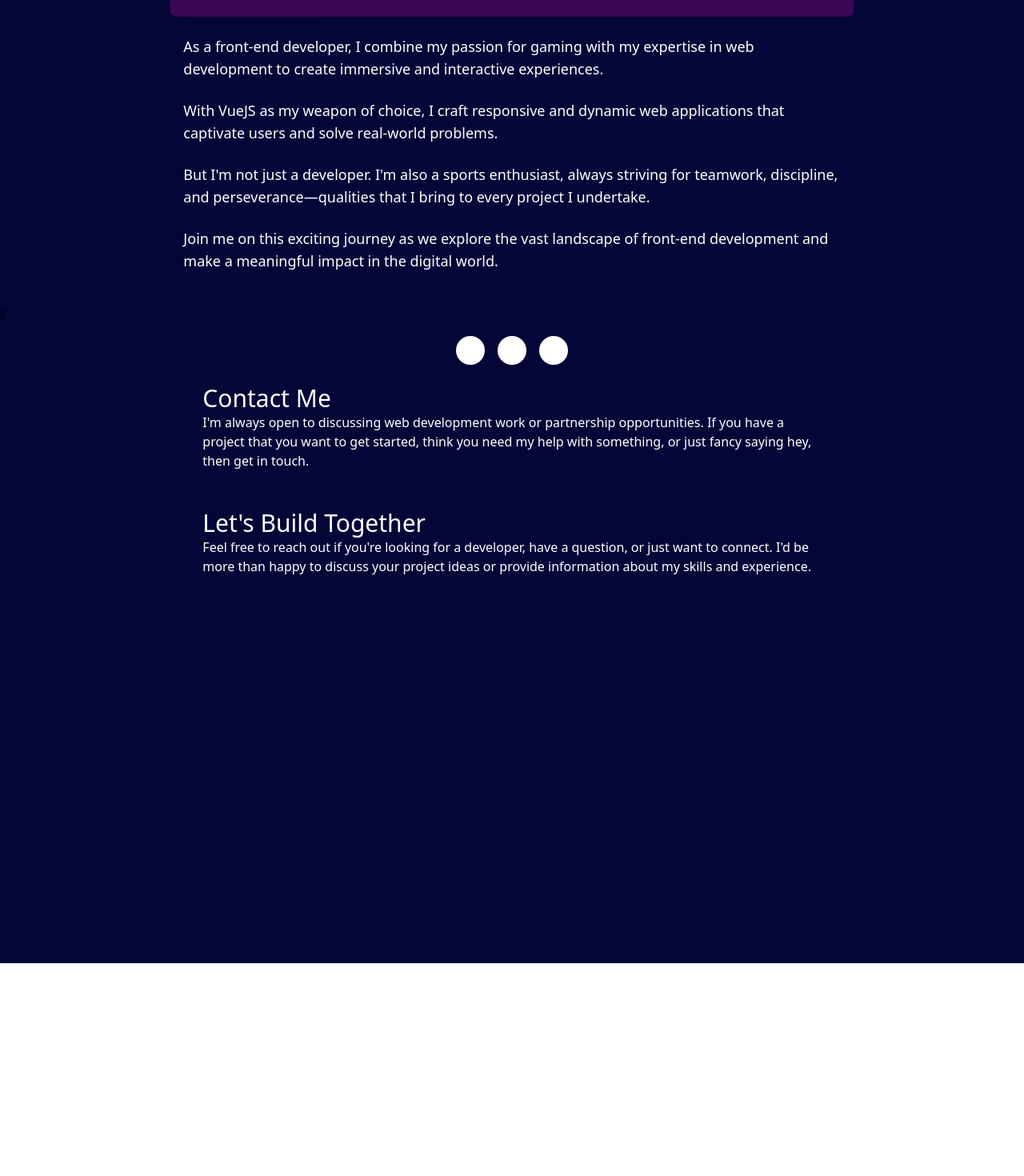
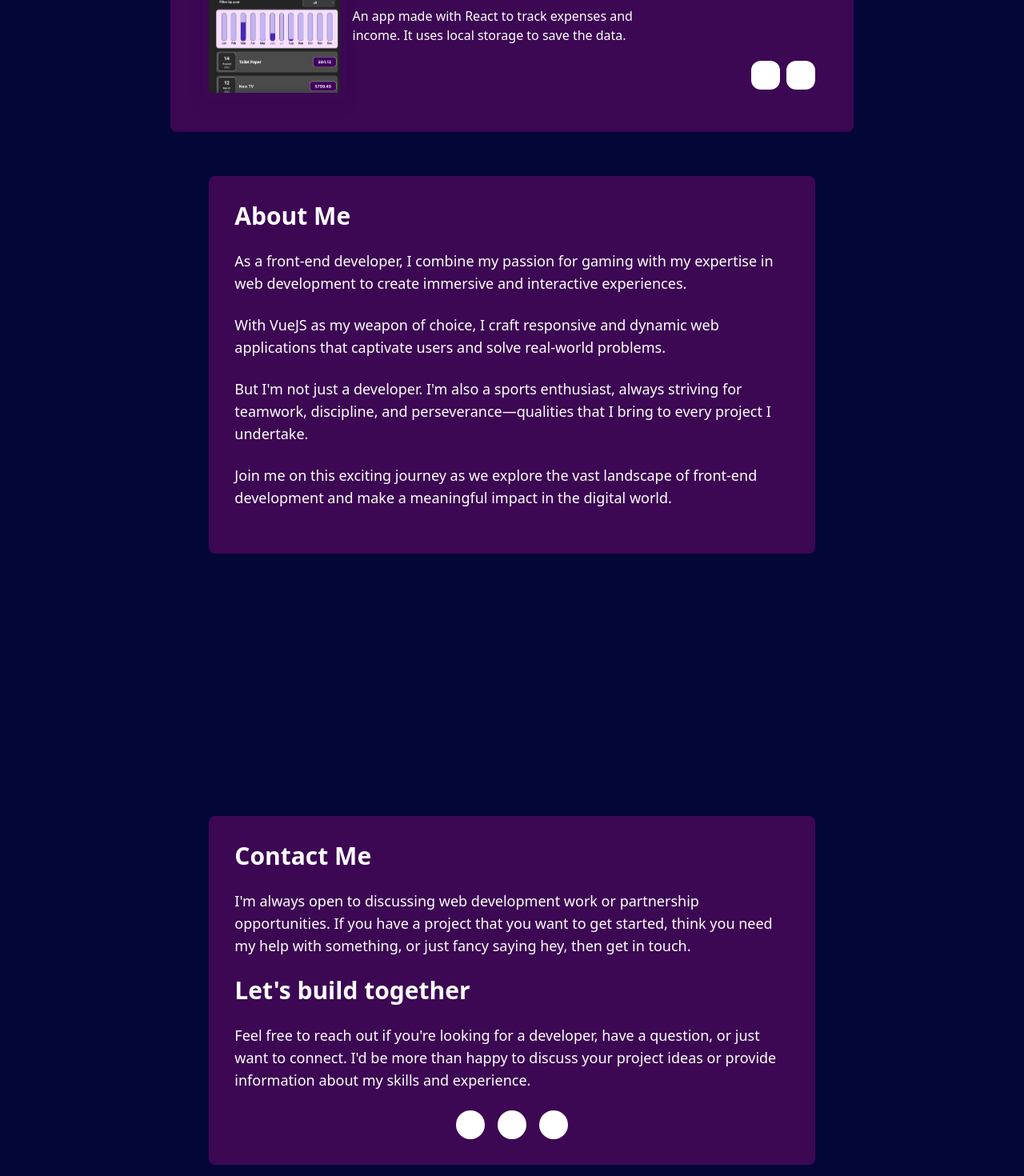
Before and after one commit to marcop96/marco-portfolio, a Vue app: page / in a window 1280 px wide. Shown: the part 1160-2630 px from the top of the page at 80% size. Before the commit the page ends 2364 px from the top, so only its background shows below. Built offline with nearby package versions, Linux system fonts and the light colour scheme.

Commit message:
Refactor styles in App.vue, CardComponent.vue, AboutMe.vue, ContactMe.vue, and HomePage.vue

```diff
--- a/src/App.vue
+++ b/src/App.vue
@@ -4,9 +4,9 @@
 </script>
 
 <template>
-  <div class="flex flex-col justify-center bg-[#030637]">
+  <div class="flex flex-col h-full justify-center bg-[#030637]">
     <TheHeader />
 
-    <RouterView />
+    <RouterView class="h" />
   </div>
 </template>
--- a/src/components/CardComponent.vue
+++ b/src/components/CardComponent.vue
@@ -15,7 +15,7 @@
 
 <template>
   <main
-    class="flex flex-col md:flex-row h-fit w-1/2 justify-center mx-auto my-2 p-2 bg-[#3C0753] rounded-lg shadow shadow-sm shadow-[#3C0753]"
+    class="flex flex-col md:flex-row h-fit w-1/2 justify-center mx-auto my-2 p-8 bg-[#3C0753] rounded-lg shadow shadow-sm shadow-[#3C0753]"
   >
     <img
       :src="getImageUrl(props.project.image)"
--- a/src/views/AboutMe.vue
+++ b/src/views/AboutMe.vue
@@ -2,8 +2,10 @@
 
 <template>
   <main
-    class="text-white flex flex-col justify-center w-2/3 mx-auto h-full p-4 align-top"
+    class="text-white flex flex-col p-12 md:w-2/3 min-h-100vh w-1/3 mx-auto h-100vh items-center"
   >
+    <div class="bg-[#3C0753] rounded-lg p-8">
+      <h1 class="text-3xl font-bold mb-6">About Me</h1>
       <p class="text-lg mb-6">
         As a front-end developer, I combine my passion for gaming with my
         expertise in web development to create immersive and interactive
@@ -15,12 +17,19 @@
       </p>
       <p class="text-lg mb-6">
         But I'm not just a developer. I'm also a sports enthusiast, always
-      striving for teamwork, discipline, and perseverance—qualities that I bring
-      to every project I undertake.
+        striving for teamwork, discipline, and perseverance—qualities that I
+        bring to every project I undertake.
       </p>
       <p class="text-lg mb-6">
         Join me on this exciting journey as we explore the vast landscape of
         front-end development and make a meaningful impact in the digital world.
       </p>
+    </div>
   </main>
 </template>
+
+<style scoped>
+.main {
+  background-color: #333;
+}
+</style>
--- a/src/views/ContactMe.vue
+++ b/src/views/ContactMe.vue
@@ -14,8 +14,14 @@
 </script>
 
 <template>
-  z
-  <main class="text-white flex flex-col p-4 w-2/3 mx-auto h-100vh">
+  <main
+    class="text-white flex flex-col p-12 md:w-2/3 w-1/3 mx-auto min-h-100vh items-center"
+  >
+    <div class="bg-[#3C0753] rounded-lg p-8">
+      <h1 class="text-3xl font-bold mb-6">Contact Me</h1>
+      <p class="text-lg mb-6">{{ contactMeText.introduction }}</p>
+      <h1 class="text-3xl font-bold mb-6">Let's build together</h1>
+      <p class="text-lg mb-6">{{ contactMeText.buildTogether }}</p>
       <div class="flex justify-center space-x-4">
         <PillButton
           styles="bg-white text-black rounded-full hover:bg-gray hover:rounded-full "
@@ -37,14 +43,7 @@
           :href="contactMeText.linkedIn"
         />
       </div>
-
-    <div class="p-6">
-      <h1 class="text-3xl">Contact Me</h1>
-      <p>{{ contactMeText.introduction }}</p>
-    </div>
-    <div class="p-6">
-      <h1 class="text-3xl">Let's Build Together</h1>
-      <p>{{ contactMeText.buildTogether }}</p>
     </div>
   </main>
 </template>
+<style scoped></style>
--- a/src/views/HomePage.vue
+++ b/src/views/HomePage.vue
@@ -1,13 +1,22 @@
-<script setup lang='ts'>
-import TheIntro from '@/views/TheIntro.vue';
-import TheProjects from '@/views/TheProjects.vue';
-import AboutMe from '@/views/AboutMe.vue';
-import ContactMe from '@/views/ContactMe.vue';
+<script setup lang="ts">
+import TheIntro from "@/views/TheIntro.vue";
+import TheProjects from "@/views/TheProjects.vue";
+import AboutMe from "@/views/AboutMe.vue";
+import ContactMe from "@/views/ContactMe.vue";
 </script>
 
 <template>
-  <TheIntro />
-  <TheProjects />
-  <AboutMe />
-  <ContactMe />
+  <main class="flex flex-col items-center">
+    <TheIntro />
+    <TheProjects />
+    <AboutMe class="" />
+
+    <ContactMe class=" " />
+  </main>
 </template>
+
+<style scoped>
+.main {
+  height: 100dvh;
+}
+</style>
```
Lines whose indentation alone changed are shown as unchanged.
